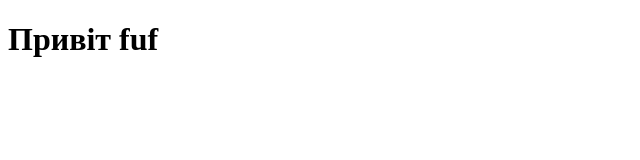
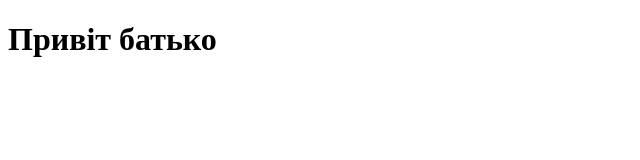
Before and after one commit to Pavlo-Piddunyi/Tutorial, a plain HTML site: page index.html in a window 1280 px wide. Shown: the whole page, without its empty margins (0-640 px from the left). Drawn offline with Linux system fonts and the light colour scheme.

Commit message:
Create index.html

```diff
--- a/index.html
+++ b/index.html
@@ -7,6 +7,6 @@
     <title>Document</title>
   </head>
   <body>
-    <h1>Привіт fuf</h1>
+    <h1>Привіт батько</h1>
   </body>
 </html>
```
